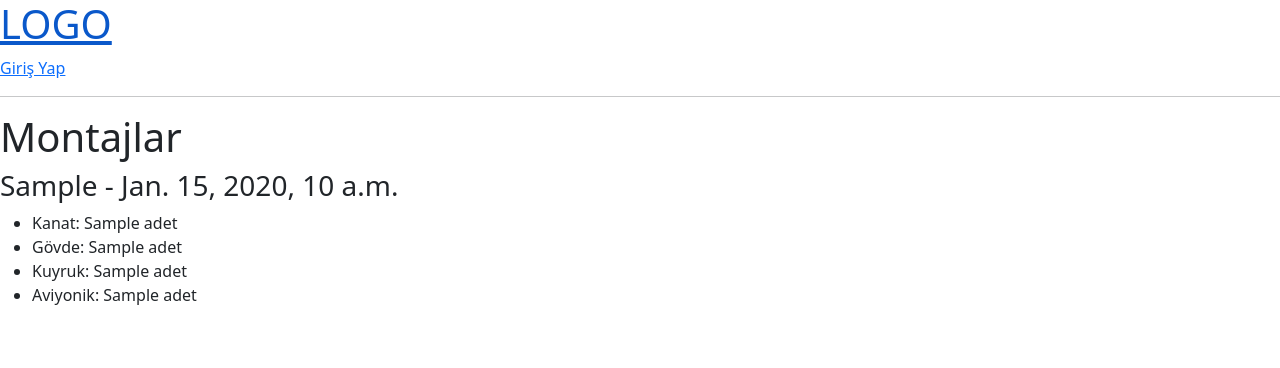
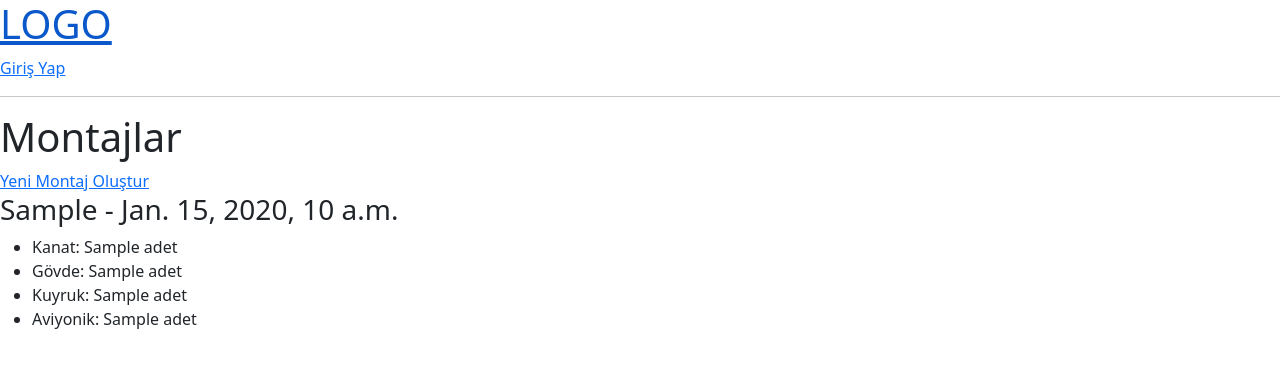
Before and after one commit to FurkanYelbey/BaykarTest, a Django app: template templates/assembly_list.html in a window 1280 px wide. Shown: the top 368 px of the page. Run offline with Django 5.2, Linux system fonts and the light colour scheme; the template is opened without the code that fills it: most values are stand-ins (such as "Sample title", 1, 10 or a date in 2020).

Commit message:
Ekran Görüntüleri

```diff
--- a/templates/assembly_list.html
+++ b/templates/assembly_list.html
@@ -11,6 +11,7 @@
     {% block content %}
 
     <h1>Montajlar</h1>
+    <a href="{% url 'assembly_create' %}">Yeni Montaj Oluştur</a>
     <table>
         <tbody>
             {% for detail in assembly_details %}
```
Also changed, not shown: baykar ekran görüntüleri/Ekran görüntüsü 2025-02-12 134400.png (added), baykar ekran görüntüleri/Ekran görüntüsü 2025-02-12 134438.png (added), baykar ekran görüntüleri/Ekran görüntüsü 2025-02-12 134632.png (added), baykar ekran görüntüleri/Ekran görüntüsü 2025-02-12 134648.png (added), baykar ekran görüntüleri/Ekran görüntüsü 2025-02-12 134711.png (added), baykar ekran görüntüleri/Ekran görüntüsü 2025-02-12 134801.png (added), baykar ekran görüntüleri/Ekran görüntüsü 2025-02-12 134817.png (added), baykar ekran görüntüleri/Ekran görüntüsü 2025-02-12 134833.png (added).
